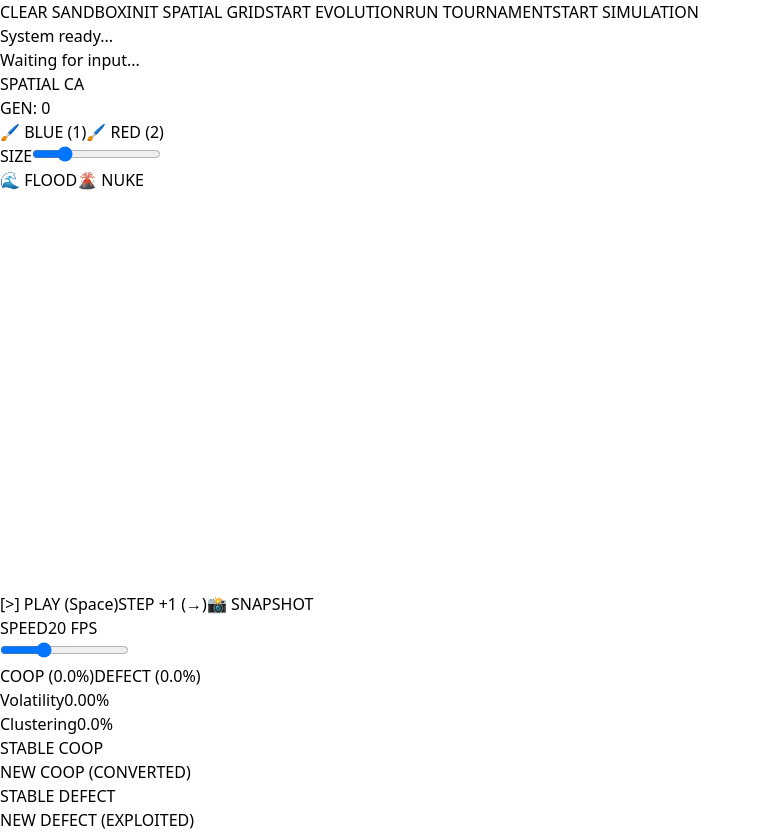
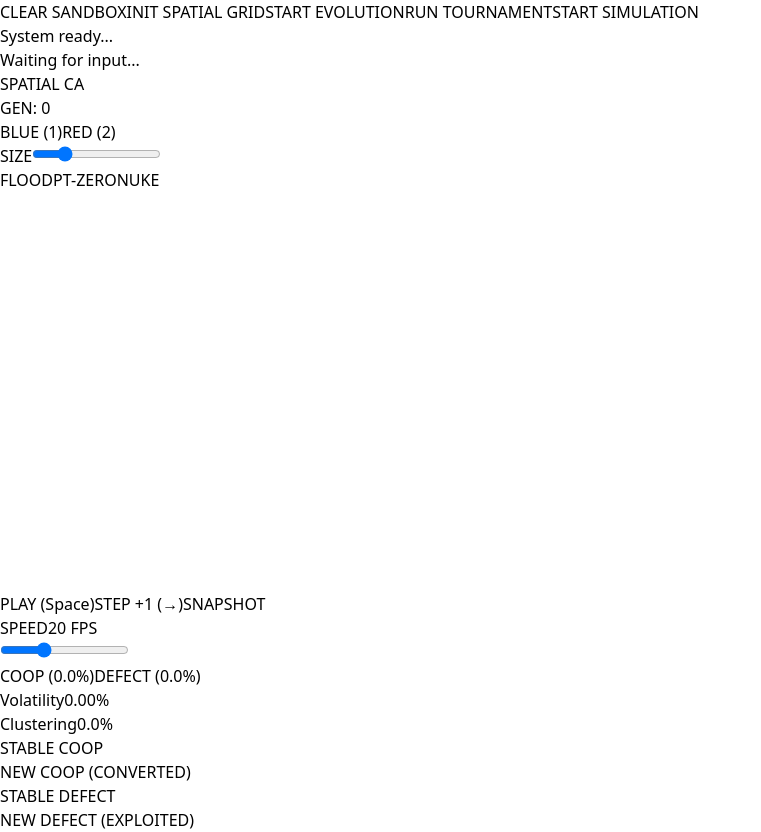
Before and after one commit to daidanlu/evolutio, a React (Vite) app: page / in a window 1280 px wide. Shown: the part 1440-2272 px from the top of the page, without its empty margins (0-761 px from the left). Built offline with nearby package versions, Linux system fonts and the light colour scheme.

Commit message:
feat(visualization): implement patient-zero invasion macro and volatility-driven dynamic reactor aura

```diff
--- a/src/SpatialCanvas.tsx
+++ b/src/SpatialCanvas.tsx
@@ -28,7 +28,7 @@ export const SpatialCanvas: React.FC<SpatialCanvasProps> = ({ width, height, tri
     // Cache previous generation to visualize state transitions
     const prevDataRef = useRef<Uint8Array | null>(null);
 
-    // 👑 ANTI-AVALANCHE LOCK: Prevents async invoke stack overflow
+    // Concurrency Lock: Prevents asynchronous invoke stack overflow during high FPS rendering
     const isProcessingRef = useRef<boolean>(false);
 
     const renderDataToCanvas = (rawData: Uint8Array) => {
@@ -54,20 +54,20 @@ export const SpatialCanvas: React.FC<SpatialCanvasProps> = ({ width, height, tri
             if (current === 1) {
                 blueCount++;
                 if (previous === 1) {
-                    // Stable Coop (Blue)
+                    // Stable Cooperator (Blue)
                     data[pixelIndex] = 14; data[pixelIndex + 1] = 165; data[pixelIndex + 2] = 233; data[pixelIndex + 3] = 255;
                 } else {
-                    // New Coop / Converted (Green)
+                    // Converted Cooperator (Green)
                     data[pixelIndex] = 52; data[pixelIndex + 1] = 211; data[pixelIndex + 2] = 153; data[pixelIndex + 3] = 255;
                     mutatedCount++;
                 }
             } else {
                 redCount++;
                 if (previous === 0) {
-                    // Stable Defect (Red)
+                    // Stable Defector (Red)
                     data[pixelIndex] = 220; data[pixelIndex + 1] = 38; data[pixelIndex + 2] = 38; data[pixelIndex + 3] = 255;
                 } else {
-                    // New Defect / Exploited (Yellow)
+                    // Exploited Defector (Yellow)
                     data[pixelIndex] = 251; data[pixelIndex + 1] = 191; data[pixelIndex + 2] = 36; data[pixelIndex + 3] = 255;
                     mutatedCount++;
                 }
@@ -76,7 +76,7 @@ export const SpatialCanvas: React.FC<SpatialCanvasProps> = ({ width, height, tri
         ctx.putImageData(imageData, 0, 0);
         setPopulation({ blue: blueCount, red: redCount });
 
-        // Calculate Clustering Index
+        // Calculate Spatial Clustering Index (Assortativity)
         let sameEdges = 0;
         let totalEdges = 0;
 
@@ -99,19 +99,19 @@ export const SpatialCanvas: React.FC<SpatialCanvasProps> = ({ width, height, tri
         const clusteringPercent = totalEdges > 0 ? ((sameEdges / totalEdges) * 100).toFixed(1) : "0.0";
         setClustering(clusteringPercent);
 
-        // Calculate System Volatility
+        // Calculate System Volatility metrics
         const volPercent = ((mutatedCount / (width * height)) * 100).toFixed(2);
         setVolatility(volPercent);
 
-        // 👑 STALE CLOSURE BYPASS: Use prevData check instead of generation > 0
+        // Stale Closure Bypass: Evaluate previous data reference to determine valid halting state
         if (prevData !== null && mutatedCount === 0) {
             setIsESS(true);
-            setIsPlaying(false); // Force halt safely
+            setIsPlaying(false); // Force halt execution safely
         } else {
             setIsESS(false);
         }
 
-        // Store current frame for next generation comparison
+        // Store current frame state for temporal comparison in the next generation
         prevDataRef.current = new Uint8Array(rawData);
     };
 
@@ -146,7 +146,7 @@ export const SpatialCanvas: React.FC<SpatialCanvasProps> = ({ width, height, tri
         }
     };
 
-    // Genesis Wipe Macro
+    // Genesis Matrix Macro: Overwrites the entire grid with a homogeneous strategy
     const executeWipe = async (strategyVal: number) => {
         if (isProcessingRef.current) return;
         isProcessingRef.current = true;
@@ -161,7 +161,28 @@ export const SpatialCanvas: React.FC<SpatialCanvasProps> = ({ width, height, tri
             setGeneration(0);
             renderDataToCanvas(rawData);
         } catch (error) {
-            console.error("Failed to wipe grid:", error);
+            console.error("Failed to execute grid wipe:", error);
+        } finally {
+            isProcessingRef.current = false;
+        }
+    };
+
+    // Patient Zero Protocol: Injects a singular defector agent at the geometric center
+    const executePatientZero = async () => {
+        if (isProcessingRef.current) return;
+        isProcessingRef.current = true;
+        try {
+            const rawData: Uint8Array = await invoke("paint_spatial_grid", {
+                x: Math.floor(width / 2),
+                y: Math.floor(height / 2),
+                strategyVal: 0,
+                brushSize: 1
+            });
+            prevDataRef.current = null;
+            setGeneration(0);
+            renderDataToCanvas(rawData);
+        } catch (error) {
+            console.error("Failed to inject Patient Zero anomaly:", error);
         } finally {
             isProcessingRef.current = false;
         }
@@ -173,21 +194,21 @@ export const SpatialCanvas: React.FC<SpatialCanvasProps> = ({ width, height, tri
         setGeneration(0);
         setIsESS(false);
         prevDataRef.current = null;
-        isProcessingRef.current = false; // Reset lock
+        isProcessingRef.current = false;
 
         const initGrid = async () => {
             try {
                 const rawData: Uint8Array = await invoke("init_spatial_grid", { width, height });
                 renderDataToCanvas(rawData);
             } catch (error) {
-                console.error("Failed to init grid:", error);
+                console.error("Failed to initialize spatial grid:", error);
             }
         };
         initGrid();
     }, [width, height, trigger]);
 
     const stepGrid = async () => {
-        // 👑 THE LOCK: Drop frame if previous IPC call is still resolving
+        // Concurrency Lock Check: Drop frame if the previous IPC cycle is unresolved
         if (isProcessingRef.current) return;
         isProcessingRef.current = true;
 
@@ -199,10 +220,9 @@ export const SpatialCanvas: React.FC<SpatialCanvasProps> = ({ width, height, tri
             renderDataToCanvas(rawData);
             setGeneration(prev => prev + 1);
         } catch (error) {
-            console.error("Failed to step grid:", error);
+            console.error("Failed to step computational grid:", error);
             setIsPlaying(false);
         } finally {
-            // Unlock after render is fully complete
             isProcessingRef.current = false;
         }
     };
@@ -254,10 +274,10 @@ export const SpatialCanvas: React.FC<SpatialCanvasProps> = ({ width, height, tri
     const bluePercent = ((population.blue / totalCells) * 100).toFixed(1);
     const redPercent = ((population.red / totalCells) * 100).toFixed(1);
 
-    // Background Telemetry Sync
+    // Background Telemetry Synchronization
     useEffect(() => {
         if (isPlaying) {
-            document.title = `[GEN ${generation}] 🔵 ${bluePercent}% | 🔴 ${redPercent}%`;
+            document.title = `[GEN ${generation}] COOP ${bluePercent}% | DEFECT ${redPercent}%`;
         } else {
             document.title = "EVOLUTIO | Axelrod Engine";
         }
@@ -293,6 +313,19 @@ export const SpatialCanvas: React.FC<SpatialCanvasProps> = ({ width, height, tri
         setTimeout(() => setShowSaved(false), 2000);
     };
 
+    // Dynamic Reactor Aura: Computes canvas box-shadow luminescence based on kinetic volatility
+    const volNum = parseFloat(volatility);
+    let canvasGlow = "shadow-[0_0_15px_rgba(0,0,0,0.5)] border-gray-600";
+    if (isESS) {
+        canvasGlow = "shadow-[0_0_40px_rgba(250,204,21,0.3)] border-yellow-500/50"; // ESS Absorbing State
+    } else if (volNum > 10) {
+        canvasGlow = "shadow-[0_0_50px_rgba(220,38,38,0.4)] border-red-500/50"; // High Kinetic Conflict
+    } else if (volNum > 2) {
+        canvasGlow = "shadow-[0_0_30px_rgba(245,158,11,0.3)] border-orange-500/40"; // Localized Boundary Shifts
+    } else if (volNum > 0) {
+        canvasGlow = "shadow-[0_0_30px_rgba(14,165,233,0.2)] border-sky-500/30"; // Stabilization Phase
+    }
+
     return (
         <div className="flex flex-col items-center p-4 bg-gray-900 rounded-xl border border-gray-700 shadow-2xl">
             <div className="flex justify-between w-full mb-2 px-2 items-center">
@@ -316,37 +349,46 @@ export const SpatialCanvas: React.FC<SpatialCanvasProps> = ({ width, height, tri
                     onClick={() => setPaintStrategy(1)}
                     className={`px-3 py-1 text-xs font-bold rounded border transition-all ${paintStrategy === 1 ? 'bg-sky-900/50 border-sky-500 text-sky-400 shadow-[0_0_8px_rgba(14,165,233,0.4)]' : 'border-gray-600 text-gray-400 hover:border-gray-400'}`}
                 >
-                    🖌️ BLUE (1)
+                    BLUE (1)
                 </button>
                 <button
                     onClick={() => setPaintStrategy(0)}
                     className={`px-3 py-1 text-xs font-bold rounded border transition-all ${paintStrategy === 0 ? 'bg-red-900/50 border-red-500 text-red-400 shadow-[0_0_8px_rgba(220,38,38,0.4)]' : 'border-gray-600 text-gray-400 hover:border-gray-400'}`}
                 >
-                    🖌️ RED (2)
+                    RED (2)
                 </button>
                 <div className="flex items-center gap-2 px-2 text-xs text-gray-400 bg-gray-800 rounded border border-gray-700">
                     <span title="Brush Size">SIZE</span>
                     <input type="range" min="1" max="10" value={brushSize} onChange={(e) => setBrushSize(parseInt(e.target.value))} className="w-16 accent-gray-400 cursor-pointer" />
                 </div>
 
+                {/* Environmental Macro Operations */}
                 <div className="flex gap-1 ml-2 pl-2 border-l border-gray-700">
                     <button
                         onClick={() => executeWipe(1)}
                         className="px-2 py-1 text-[10px] font-bold text-sky-400 border border-sky-800 rounded hover:bg-sky-900/50 transition-all"
                         title="Flood the entire grid with Cooperators"
                     >
-                        🌊 FLOOD
+                        FLOOD
+                    </button>
+                    <button
+                        onClick={executePatientZero}
+                        className="px-2 py-1 text-[10px] font-bold text-emerald-400 border border-emerald-800 rounded hover:bg-emerald-900/50 transition-all"
+                        title="Inject a single Defector (Patient Zero) in the center"
+                    >
+                        PT-ZERO
                     </button>
                     <button
                         onClick={() => executeWipe(0)}
                         className="px-2 py-1 text-[10px] font-bold text-red-500 border border-red-900 rounded hover:bg-red-900/50 transition-all"
                         title="Nuke the entire grid with Defectors"
                     >
-                        🌋 NUKE
+                        NUKE
                     </button>
                 </div>
             </div>
 
+            {/* Spatial Grid Rendering Canvas */}
             <canvas
                 ref={canvasRef}
                 width={width}
@@ -357,7 +399,7 @@ export const SpatialCanvas: React.FC<SpatialCanvasProps> = ({ width, height, tri
                     imageRendering: "pixelated",
                     cursor: "crosshair"
                 }}
-                className="border border-gray-600 shadow-[0_0_15px_rgba(0,0,0,0.5)] rounded-sm mb-4"
+                className={`border rounded-sm mb-4 transition-all duration-700 ${canvasGlow}`}
                 onMouseDown={(e) => {
                     setIsPainting(true);
                     handlePaint(e);
@@ -375,7 +417,7 @@ export const SpatialCanvas: React.FC<SpatialCanvasProps> = ({ width, height, tri
                         : "text-green-400 border-green-700 hover:bg-green-900/30"
                         }`}
                 >
-                    {isPlaying ? "[||] PAUSE (Space)" : "[>] PLAY (Space)"}
+                    {isPlaying ? "PAUSE (Space)" : "PLAY (Space)"}
                 </button>
                 <button
                     onClick={stepGrid}
@@ -392,7 +434,7 @@ export const SpatialCanvas: React.FC<SpatialCanvasProps> = ({ width, height, tri
                         : "text-sky-400 border-sky-800 hover:bg-sky-900/30"
                         }`}
                 >
-                    {showSaved ? "✅ SAVED!" : "📸 SNAPSHOT"}
+                    {showSaved ? "SAVED!" : "SNAPSHOT"}
                 </button>
                 <div className="flex flex-col ml-2 pl-4 border-l border-gray-700">
                     <div className="flex justify-between items-center w-full mb-1">
```
